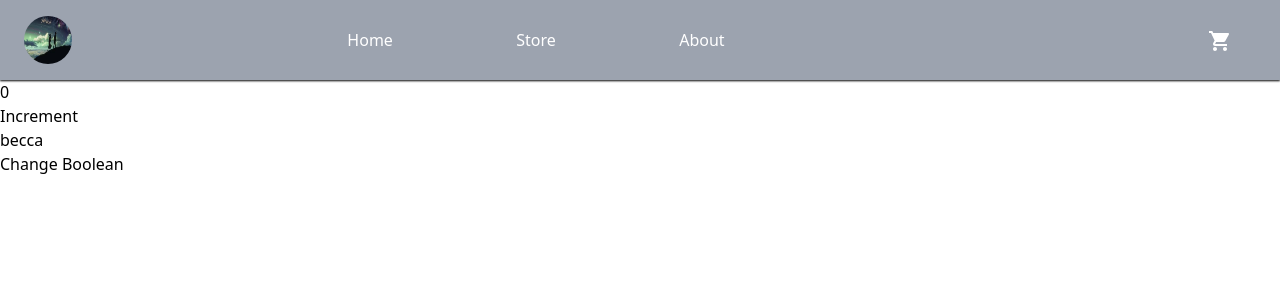
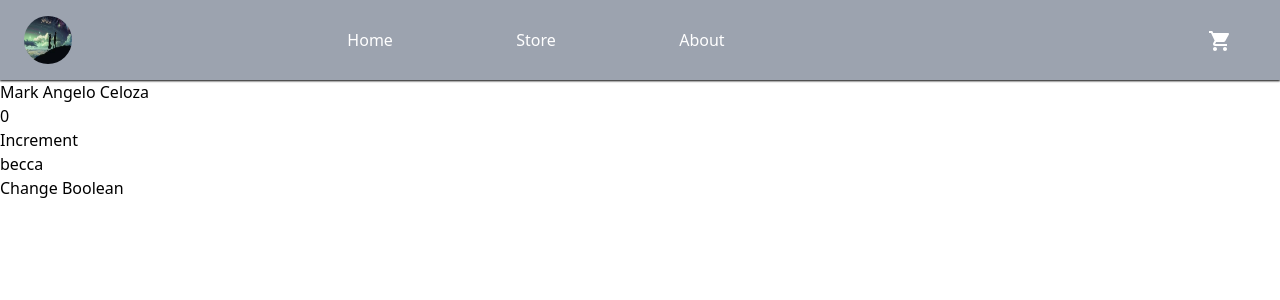
Before and after one commit to Azolec08/ResponsiveNavbar_TailwindCss, a React (Vite) app: page / in a window 1280 px wide. Shown: the top 300 px of the page. Built offline with nearby package versions, Linux system fonts and the light colour scheme.

Commit message:
add h1 in Home

```diff
--- a/src/pages/Home.tsx
+++ b/src/pages/Home.tsx
@@ -16,6 +16,7 @@ const Home = () => {
   };
   return (
     <div>
+      <h1>Mark Angelo Celoza</h1>
       <div>{state.pay}</div>
       <button onClick={handleIncrement}>Increment</button>
       {state.switch ? <div>mark</div> : <div>becca</div>}
```
